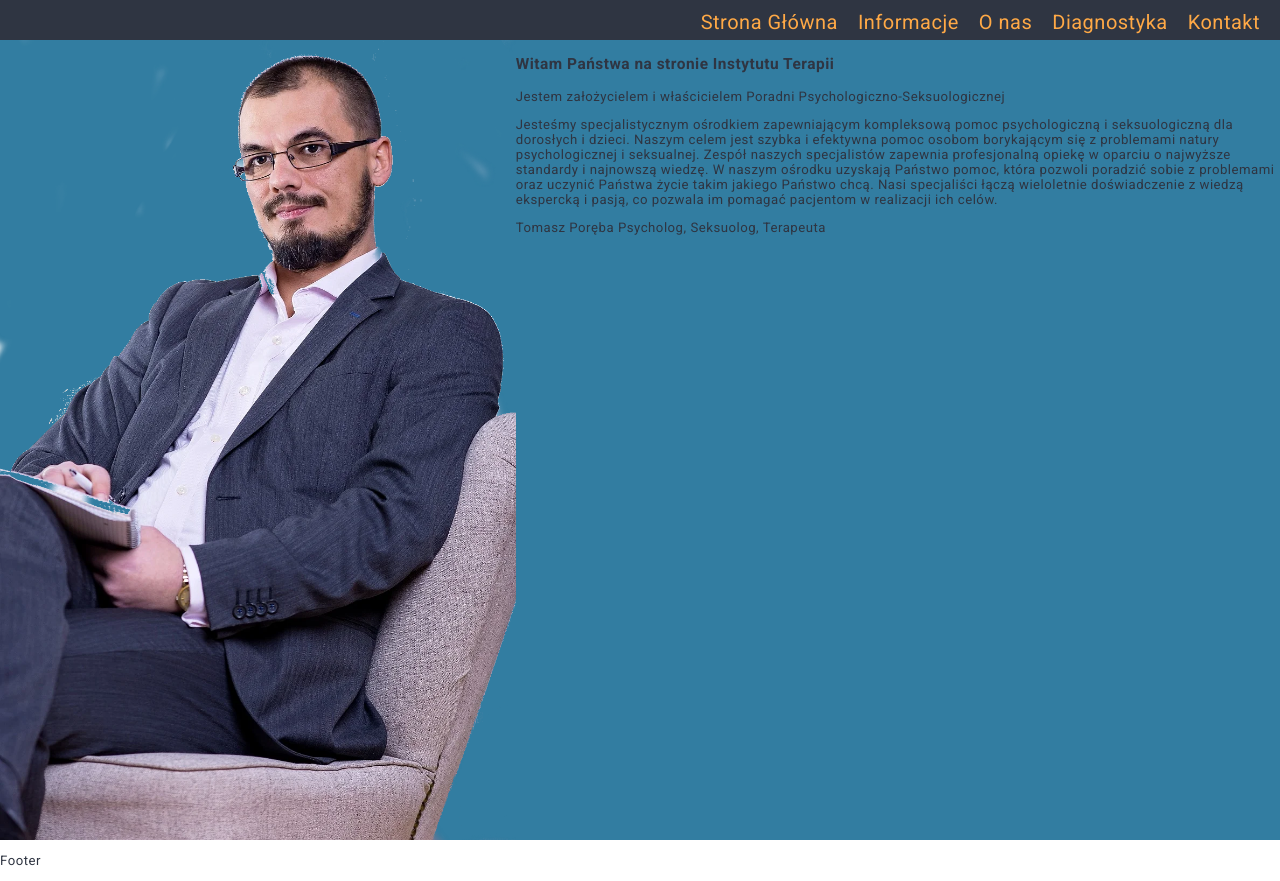
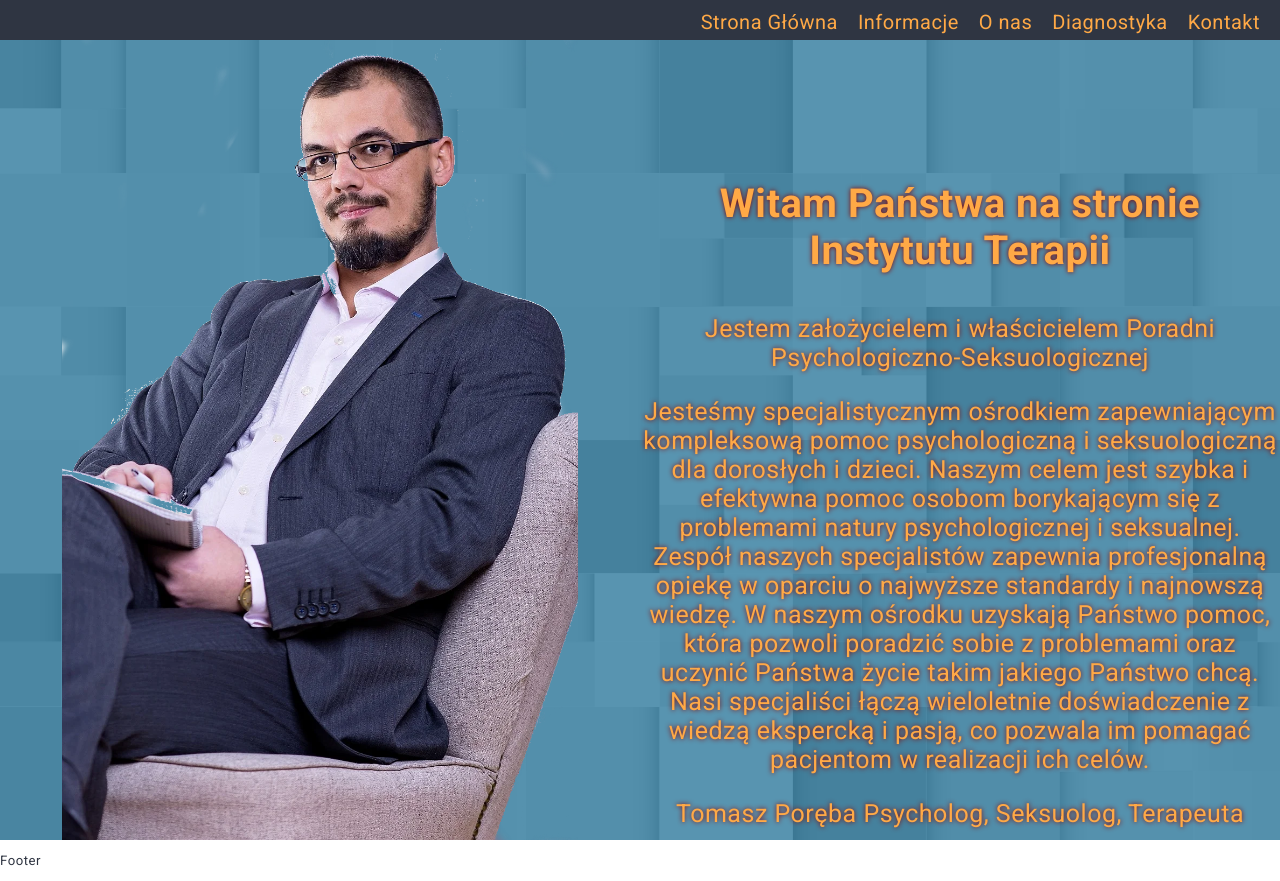
Before and after one commit to wrotewrong/instytut_tp, a React (Create React App) app in the folder client/: page /about in a window 1280 px wide. Built offline with nearby package versions, Linux system fonts and the light colour scheme.

Commit message:
Add styles to About component

```diff
--- a/client/src/components/pages/About/about.module.scss
+++ b/client/src/components/pages/About/about.module.scss
@@ -2,25 +2,69 @@
 
 .about {
   margin-top: 40px;
-  background-color: $color-main;
+  color: $color-details;
+  text-shadow: 0 0 5px maroon;
   height: 100vh;
 }
 
 .aboutWrapper {
+  position: relative;
   height: 100%;
   display: flex;
-  justify-content: space-between;
+  background-image: url('../../../../public/texture.png');
+  background-attachment: fixed;
+  background-size: cover;
+  background-repeat: repeat;
+  z-index: 2;
+
+  &::before {
+    content: '';
+    display: block;
+    position: absolute;
+    background-color: $color-main;
+    z-index: 1;
+    opacity: 0.8;
+    top: 0;
+    left: 0;
+    right: 0;
+    bottom: 0;
+  }
+}
+
+h3 {
+  font-size: 40px;
+  position: relative;
+  z-index: 2;
 }
 
 .aboutPhoto {
-  width: 50%;
+  width: 100%;
+  display: flex;
+  justify-content: center;
+  position: relative;
+  z-index: 2;
+  flex-basis: 50%;
+  flex-shrink: 0;
 
   & img {
-    height: 100%;
+    align-self: flex-end;
+    max-width: 100%;
+    max-height: 100%;
   }
 }
 
-// .aboutDescription {
+.aboutDescription {
+  position: relative;
+  z-index: 2;
+  font-size: 25px;
+  margin-top: 100px;
+  text-align: center;
+}
+
+// @media (max-width: 650px) {
+//   .aboutWrapper {
+//     flex-direction: column;
+//   }
 // }
 
 // .aboutHeader {
```
Also changed, not shown: client/public/texture.png (added).
